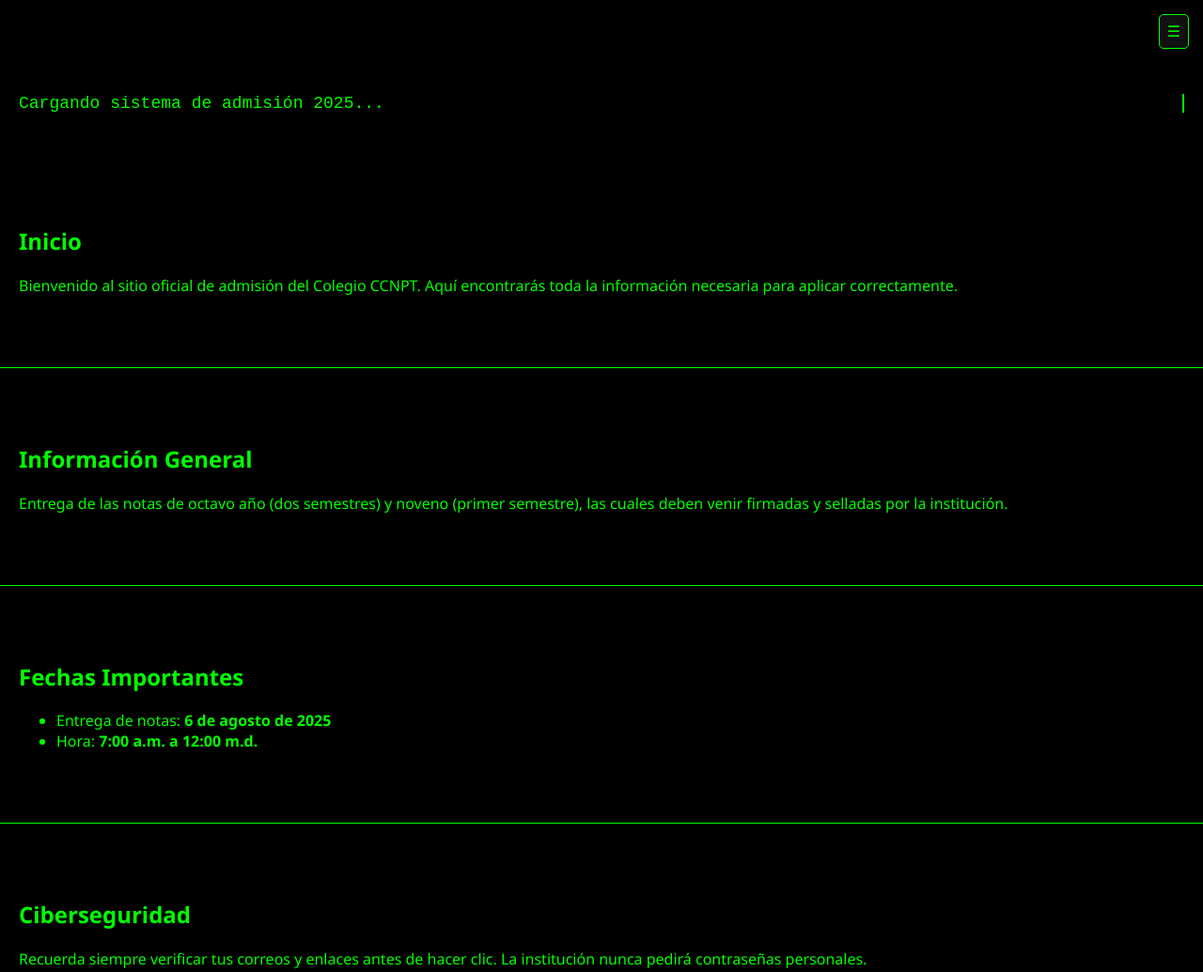
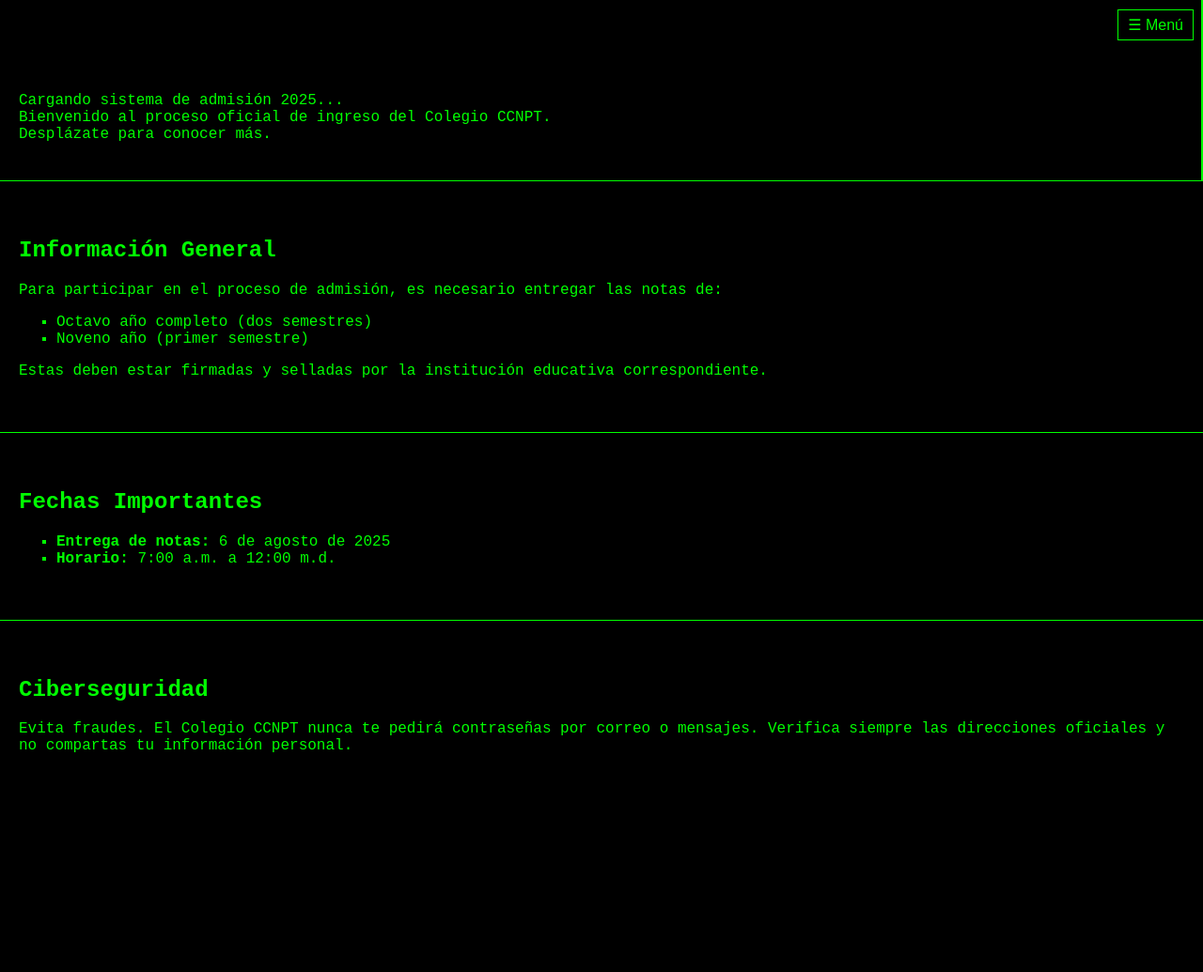
Before and after one commit to dereck-agc/paginaciber, a plain HTML site: page index.html in a window 1280 px wide. Shown: the top 1035 px of the page at 94% size. After the commit the page ends 859 px from the top, so only its background shows below. Drawn offline with Linux system fonts and the light colour scheme.

Commit message:
Update index.html

```diff
--- a/index.html
+++ b/index.html
@@ -3,83 +3,81 @@
 <head>
   <meta charset="UTF-8" />
   <meta name="viewport" content="width=device-width, initial-scale=1.0"/>
-  <title>Admisión 2025 - CCNPT</title>
+  <title>Admisión CCNPT 2025</title>
   <style>
     body {
-      margin: 0;
-      font-family: 'Segoe UI', sans-serif;
       background: #000;
       color: #0f0;
-      overflow-x: hidden;
+      font-family: 'Courier New', Courier, monospace;
+      margin: 0;
+      padding: 0;
     }
 
-    /* Menú botón */
     #menu-btn {
       position: fixed;
-      top: 15px;
-      right: 15px;
-      background: #111;
+      top: 10px;
+      right: 10px;
+      z-index: 999;
+      background: #000;
+      color: #0f0;
       border: 1px solid #0f0;
-      color: #0f0;
-      padding: 8px;
+      padding: 6px 10px;
       font-size: 16px;
-      z-index: 1000;
       cursor: pointer;
-      border-radius: 5px;
     }
 
-    nav {
+    #menu {
       display: none;
       position: fixed;
-      top: 60px;
-      right: 15px;
+      top: 50px;
+      right: 10px;
       background: #111;
       border: 1px solid #0f0;
       padding: 10px;
-      z-index: 999;
+      z-index: 998;
     }
 
-    nav a {
-      display: block;
+    #menu a {
       color: #0f0;
       text-decoration: none;
-      margin: 5px 0;
+      display: block;
+      margin-bottom: 5px;
     }
 
-    nav a:hover {
+    #menu a:hover {
       text-decoration: underline;
     }
 
-    /* Secciones */
-    section {
-      padding: 60px 20px;
-      border-bottom: 1px solid #0f0;
+    .terminal {
+      padding: 80px 20px 40px 20px;
+      white-space: pre-line;
+      animation: typing 3s steps(40, end);
+      overflow: hidden;
+      border-right: 2px solid #0f0;
+      max-width: 100%;
     }
 
-    h1, h2 {
+    @keyframes typing {
+      from { width: 0 }
+      to { width: 100% }
+    }
+
+    section {
+      padding: 40px 20px;
+      border-top: 1px solid #0f0;
+    }
+
+    h2 {
       color: #0f0;
     }
 
-    .booteo {
-      font-family: monospace;
-      white-space: pre;
-      color: #0f0;
-      animation: typing 3s steps(30, end);
-      overflow: hidden;
-      border-right: 2px solid #0f0;
-      max-width: 100%;
-      margin: 100px 20px 40px 20px;
-      font-size: 18px;
-    }
-
-    @keyframes typing {
-      from { width: 0; }
-      to { width: 100%; }
+    ul {
+      list-style-type: square;
     }
   </style>
 </head>
 <body>
-  <button id="menu-btn">☰</button>
+  <button id="menu-btn">☰ Menú</button>
   <nav id="menu">
     <a href="#inicio">Inicio</a>
     <a href="#informacion">Información</a>
@@ -87,29 +85,37 @@
     <a href="#ciberseguridad">Ciberseguridad</a>
   </nav>
 
-  <div class="booteo">Cargando sistema de admisión 2025...</div>
-
-  <section id="inicio">
-    <h1>Inicio</h1>
-    <p>Bienvenido al sitio oficial de admisión del Colegio CCNPT. Aquí encontrarás toda la información necesaria para aplicar correctamente.</p>
-  </section>
+  <div class="terminal" id="inicio">
+    Cargando sistema de admisión 2025...
+    Bienvenido al proceso oficial de ingreso del Colegio CCNPT.
+    Desplázate para conocer más.
+  </div>
 
   <section id="informacion">
     <h2>Información General</h2>
-    <p>Entrega de las notas de octavo año (dos semestres) y noveno (primer semestre), las cuales deben venir firmadas y selladas por la institución.</p>
+    <p>
+      Para participar en el proceso de admisión, es necesario entregar las notas de:
+      <ul>
+        <li>Octavo año completo (dos semestres)</li>
+        <li>Noveno año (primer semestre)</li>
+      </ul>
+      Estas deben estar firmadas y selladas por la institución educativa correspondiente.
+    </p>
   </section>
 
   <section id="fechas">
     <h2>Fechas Importantes</h2>
     <ul>
-      <li>Entrega de notas: <strong>6 de agosto de 2025</strong></li>
-      <li>Hora: <strong>7:00 a.m. a 12:00 m.d.</strong></li>
+      <li><strong>Entrega de notas:</strong> 6 de agosto de 2025</li>
+      <li><strong>Horario:</strong> 7:00 a.m. a 12:00 m.d.</li>
     </ul>
   </section>
 
   <section id="ciberseguridad">
     <h2>Ciberseguridad</h2>
-    <p>Recuerda siempre verificar tus correos y enlaces antes de hacer clic. La institución nunca pedirá contraseñas personales.</p>
+    <p>
+      Evita fraudes. El Colegio CCNPT nunca te pedirá contraseñas por correo o mensajes. Verifica siempre las direcciones oficiales y no compartas tu información personal.
+    </p>
   </section>
 
   <script>
```
